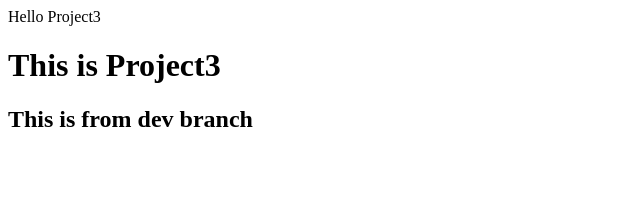
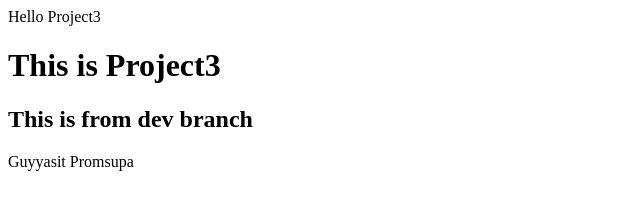
Before and after one commit to Guyyasit/project3, a plain HTML site: page index.html in a window 1280 px wide. Shown: the whole page, without its empty margins (0-640 px from the left). Drawn offline with Linux system fonts and the light colour scheme.

Commit message:
add by Guyyasit

```diff
--- a/index.html
+++ b/index.html
@@ -10,5 +10,6 @@
     <div>Hello Project3</div>
     <h1>This is Project3</h1>
     <h2>This is from dev branch</h2>
+    <div>Guyyasit Promsupa</div>
 </body>
 </html>
```
